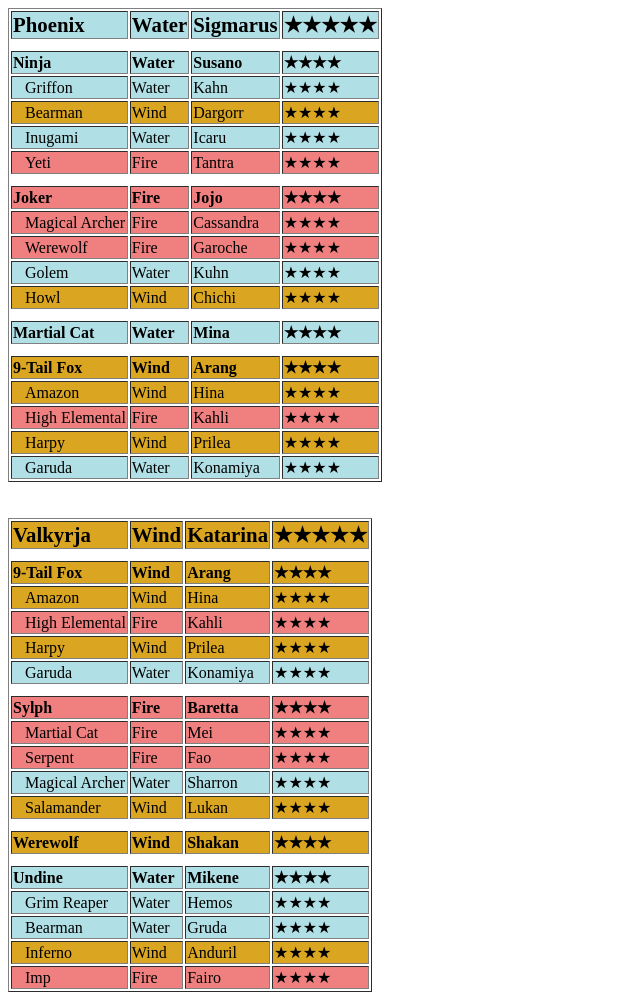
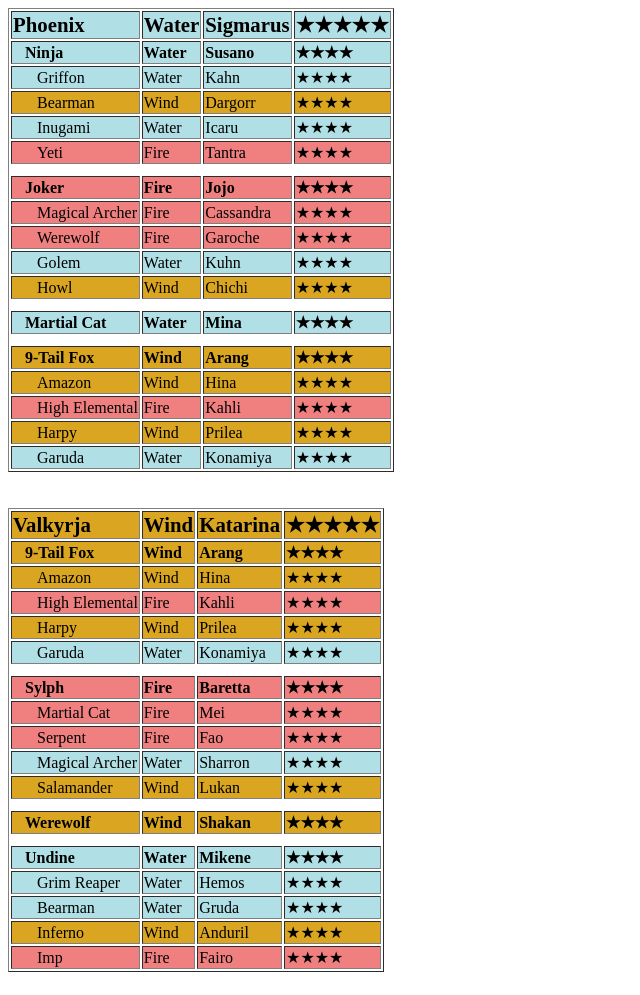
Before and after one commit to JieqinT/jieqint.me, a plain HTML site: page sw/index.html in a window 1280 px wide. Shown: the top 995 px of the page, without its empty margins (0-640 px from the left). Drawn offline with Linux system fonts and the light colour scheme.

Commit message:
Slight Indentation

```diff
--- a/sw/index.html
+++ b/sw/index.html
@@ -7,7 +7,6 @@
             <script>
                 OpenTable();
                 PrintMonster("Phoenix", "Water", "Sigmarus", 5, true);
-                Divide();
                 PrintMonster("Ninja", "Water","Susano", 4);
                 PrintMonster("Griffon", "Water", "Kahn", 4, false, true);
                 PrintMonster("Bearman", "Wind", "Dargorr", 4, false, true);
@@ -31,7 +30,6 @@
 
                 OpenTable();
                 PrintMonster("Valkyrja", "Wind", "Katarina", 5, true);
-                Divide();
                 PrintMonster("9-Tail Fox", "Wind", "Arang", 4);
                 PrintMonster("Amazon", "Wind", "Hina", 4, false, true);
                 PrintMonster("High Elemental", "Fire", "Kahli", 4, false, true);
@@ -55,7 +53,6 @@
 
                 OpenTable();
                 PrintMonster("Ifrit", "Dark", "Veromos", 5, true);
-                Divide();
                 PrintMonster("Undine", "Water", "Mikene", 4);
                 PrintMonster("Grim Reaper", "Water", "Hemos", 4, false, true);
                 PrintMonster("Bearman", "Water", "Gruda", 4, false, true);
@@ -79,7 +76,6 @@
 
                 OpenTable();
                 PrintMonster("Panda Warrior", "Fire", "Xiong Fei", 5, true);
-                Divide();
                 PrintMonster("Succubus", "Fire", "Akia", 4);
                 PrintMonster("Beast Hunter", "Fire", "Nangrim", 4, false, true);
                 PrintMonster("Salamander", "Fire", "Krakdon", 4, false, true);
--- a/sw/list.js
+++ b/sw/list.js
@@ -2,8 +2,11 @@ var trC = "</tr>";
 
 function PrintMonster(name, element, aName, stars, bold, child){
     document.writeln(TRO(element, bold, child));
+    if(!child && !bold)
+        for(x = 0; x < 3; ++x)
+            name = "&nbsp;"+name;
     if(child)
-        for(x = 0; x < 3; ++x)
+        for(x = 0; x < 6; ++x)
             name = "&nbsp;"+name;
     document.writeln(WrapTD(name));
     document.writeln(WrapTD(element));
```
